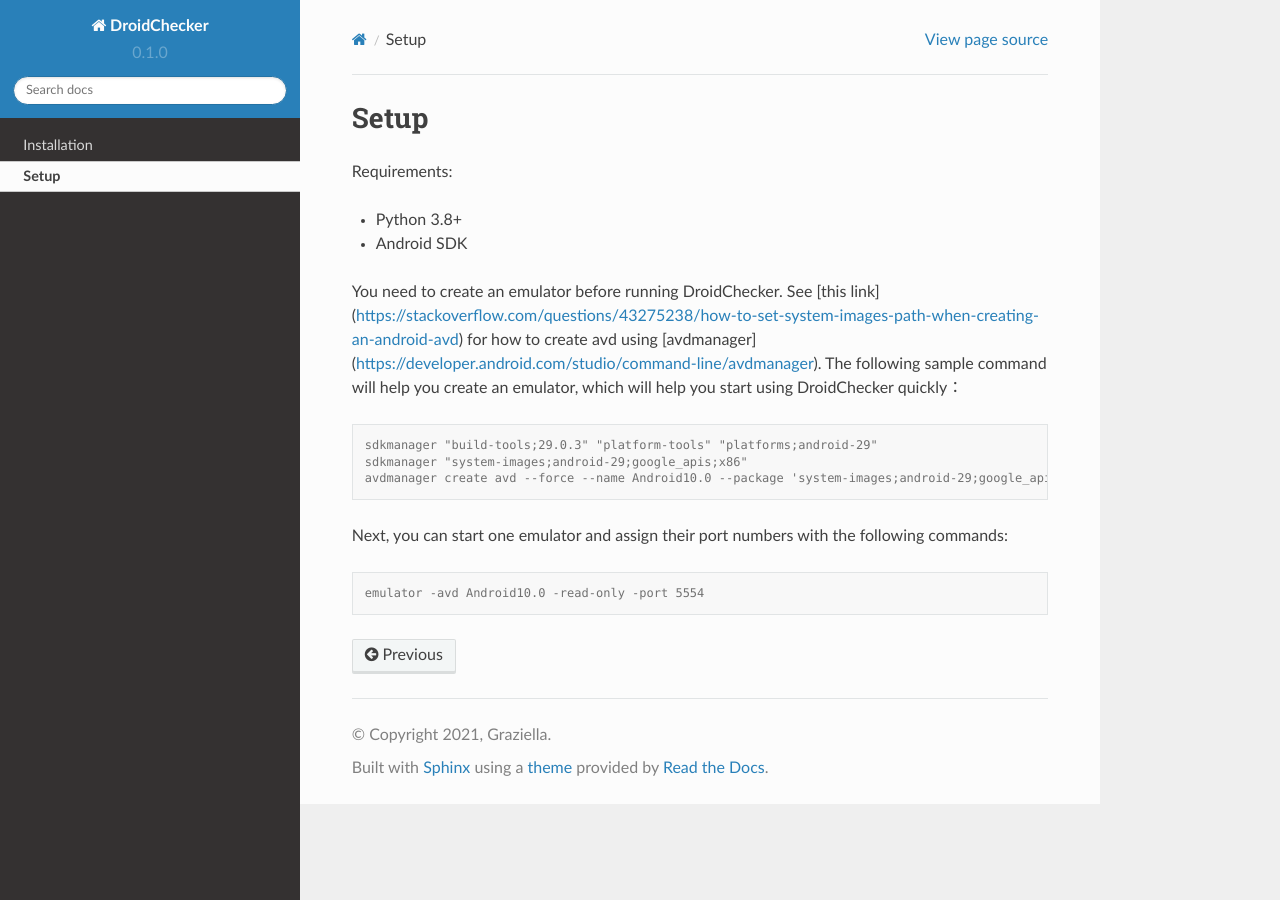
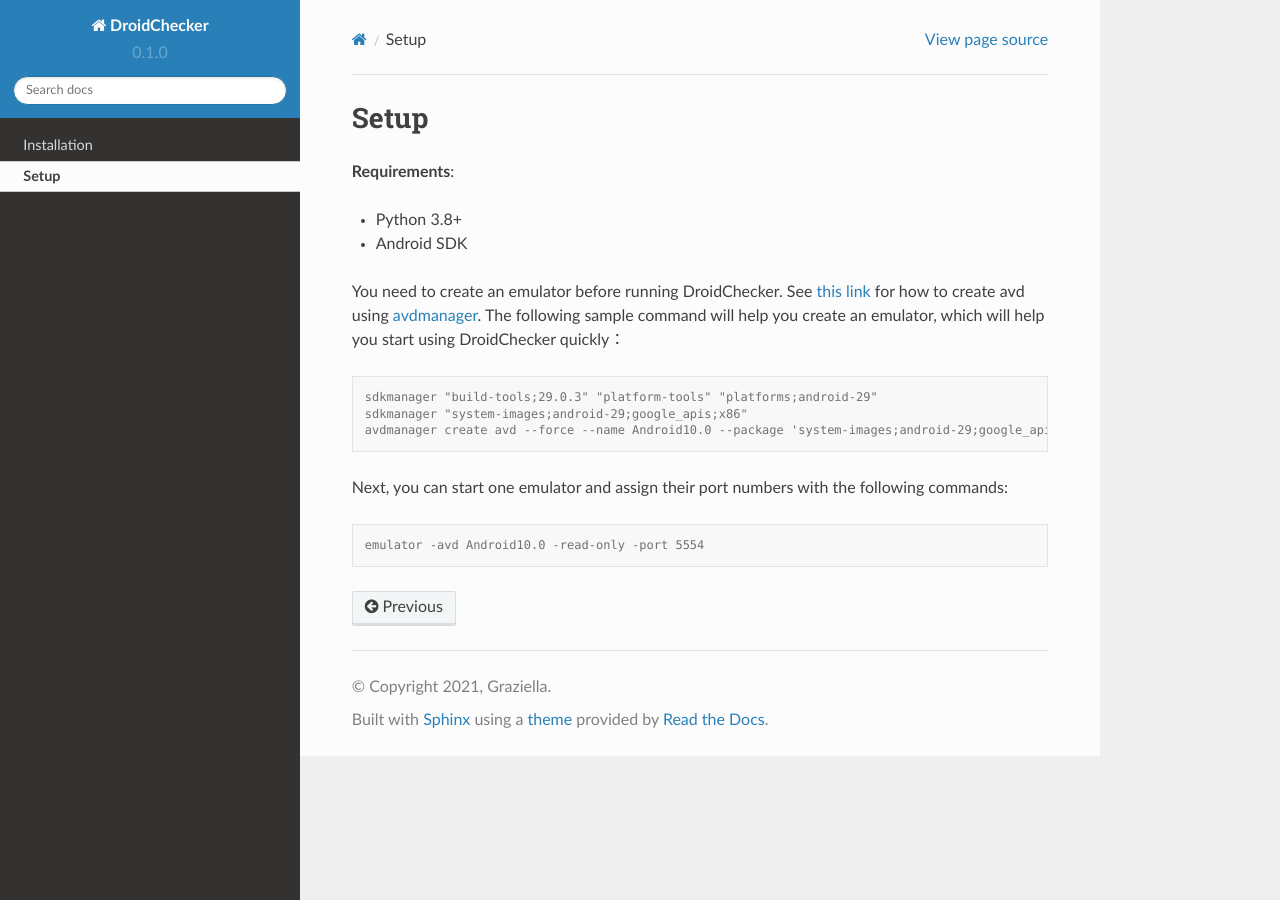
Before and after one commit to XYIheng/DroidChecker_Doc, a Sphinx documentation site: the page built from docs/source/setup.rst, in a window 1280 px wide. Built offline with Sphinx 7.4.7 and the Read the Docs theme 2.0.0, drawn with Linux system fonts in a browser that asks for light colours; part of the change alters nothing that is shown.

Commit message:
link fix

```diff
--- a/docs/source/setup.rst
+++ b/docs/source/setup.rst
@@ -1,13 +1,13 @@
 Setup
 ==============
 
-Requirements:
+**Requirements**:
 
 - Python 3.8+
 
 - Android SDK
 
-You need to create an emulator before running DroidChecker. See [this link](https://stackoverflow.com/questions/43275238/how-to-set-system-images-path-when-creating-an-android-avd) for how to create avd using [avdmanager](https://developer.android.com/studio/command-line/avdmanager).
+You need to create an emulator before running DroidChecker. See `this link <https://stackoverflow.com/questions/43275238/how-to-set-system-images-path-when-creating-an-android-avd>`_ for how to create avd using `avdmanager <https://developer.android.com/studio/command-line/avdmanager>`_.
 The following sample command will help you create an emulator, which will help you start using DroidChecker quickly：
 
 .. code-block:: console
```
